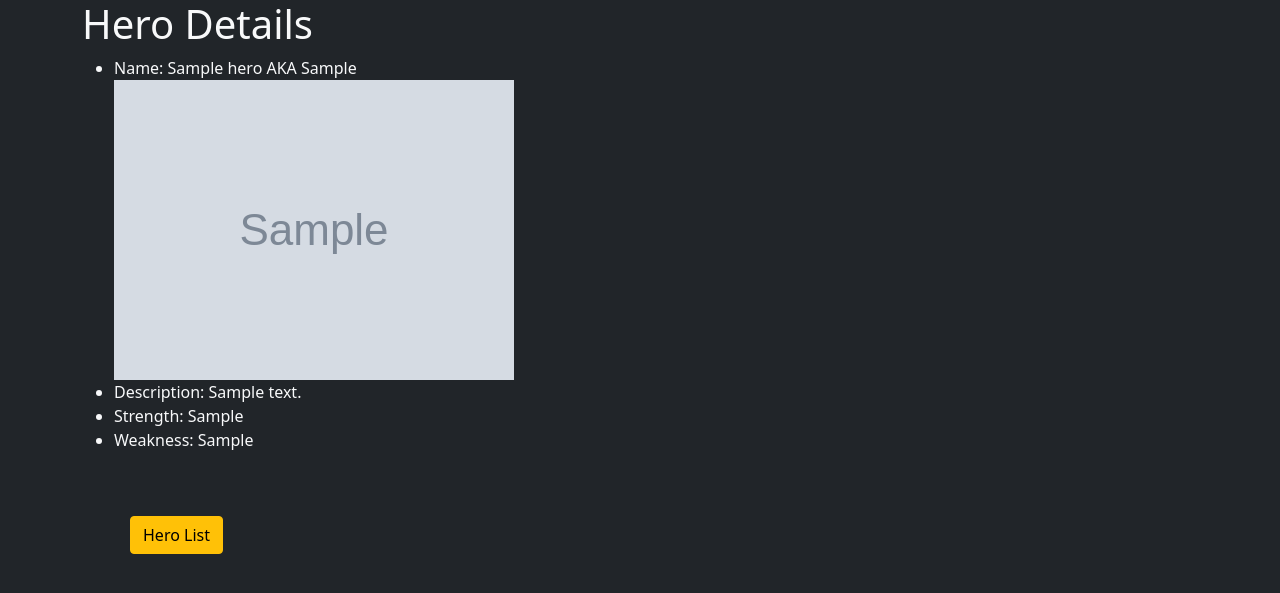
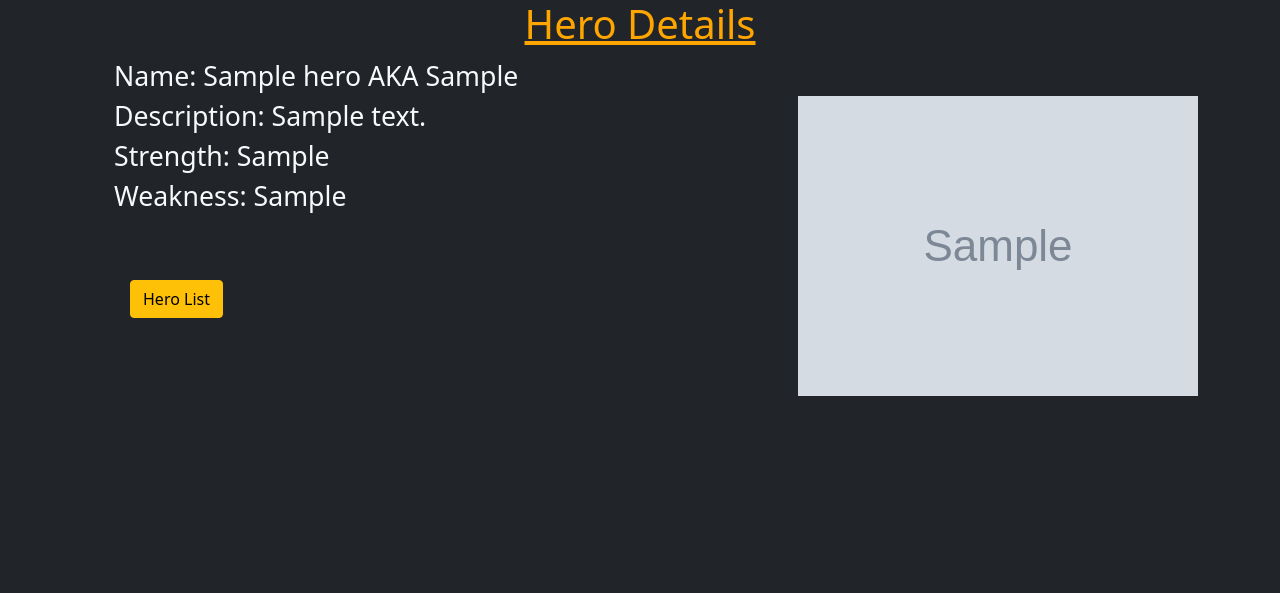
Before and after one commit to Moosicalex/BACS350, a Django app: page /hero/1 in a window 1280 px wide. Shown: the top 593 px of the page. Run offline with Django 3.2, Linux system fonts and the light colour scheme; tables that the repository leaves empty hold one stand-in row (values such as "Sample post"); grey boxes marked "Sample" are stand-in pictures.

Commit message:
finishing this assignment

```diff
--- a/week6/Superhero/static/hero.css
+++ b/week6/Superhero/static/hero.css
@@ -0,0 +1,21 @@
+h1{
+    color: orange;
+    text-align: center;
+    text-decoration: underline;
+    text-shadow: 10vmax;
+}
+
+img {
+    max-height:500px;
+    max-width:500px;
+    height:auto;
+    width:auto;
+}
+
+li {
+    font-size: 20pt;
+}
+
+ul {
+    list-style-type: none;
+}
--- a/week6/Superhero/templates/hero_add.html
+++ b/week6/Superhero/templates/hero_add.html
@@ -1,4 +1,4 @@
-{% extends 'hero_theme.html' %}
+{% extends 'superhero_theme.html' %}
 
 
 {% block content %}
--- a/week6/Superhero/templates/hero_delete.html
+++ b/week6/Superhero/templates/hero_delete.html
@@ -1,4 +1,4 @@
-{% extends 'hero_theme.html' %}
+{% extends 'superhero_theme.html' %}
 
 
 {% block content %}
--- a/week6/Superhero/templates/hero_detail.html
+++ b/week6/Superhero/templates/hero_detail.html
@@ -1,11 +1,11 @@
-{% extends 'hero_theme.html' %}
+{% extends 'superhero_theme.html' %}
 
 
 {% block content %}
 <h1>Hero Details</h1>
 <ul>
     <li>Name: {{ object.name }} AKA {{ object.identity }}</li>
-    <img src="{{ object.image }}" alt="{{ object.name }} has left the building">
+    <img src="{{ object.image }}" alt="{{ object.name }} has left the building" style="float: right;">
     <li>Description: {{ object.description }}</li>
     <li>Strength: {{ object.strength }}</li>
     <li>Weakness: {{ object.weakness }}</li>
--- a/week6/Superhero/templates/hero_edit.html
+++ b/week6/Superhero/templates/hero_edit.html
@@ -1,4 +1,4 @@
-{% extends 'hero_theme.html' %}
+{% extends 'superhero_theme.html' %}
 
 
 {% block content %}
--- a/week6/Superhero/templates/hero_list.html
+++ b/week6/Superhero/templates/hero_list.html
@@ -1,4 +1,4 @@
-{% extends 'hero_theme.html' %}
+{% extends 'superhero_theme.html' %}
 
 
 {% block content %}
```
Also changed, not shown: week6/Superhero/hero/tests.py (+15 -1 lines), week6/Superhero/templates/superhero_theme.html (renamed from week6/Superhero/templates/hero_theme.html).
